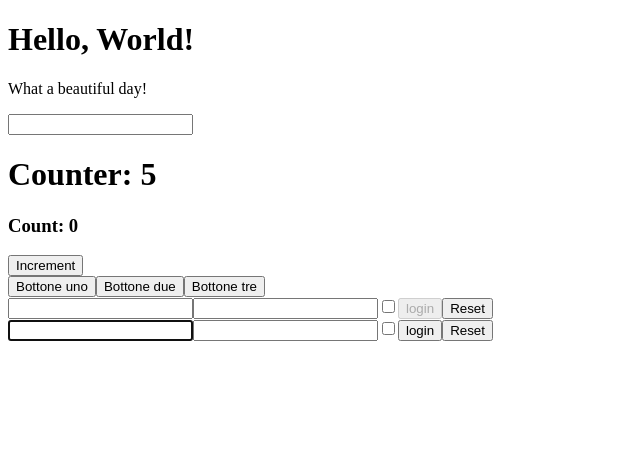
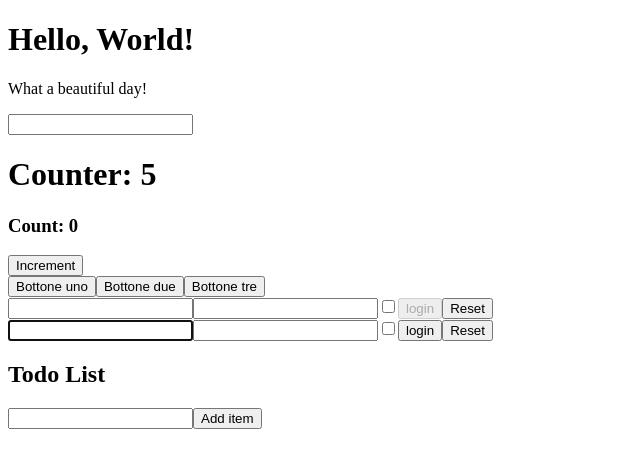
Before and after one commit to AlessioSatta/react-exercises, a React (Create React App) app in the folder my-app/: page / in a window 1280 px wide. Shown: the top 468 px of the page, without its empty margins (0-640 px from the left). Built offline with nearby package versions, Linux system fonts and the light colour scheme.

Commit message:
feat: add TodoList component

```diff
--- a/my-app/src/App.js
+++ b/my-app/src/App.js
@@ -5,6 +5,7 @@ import { Counter } from './Counter';
 import { Hello } from './Hello';
 import { InterectiveWelcome } from './InteractiveWelcome';
 import { Login } from './Login';
+import { TodoList } from './TodoList';
 import { UncontrolledLogin } from './UncontrolledLogin';
 
 export class App extends React.Component {
@@ -18,6 +19,7 @@ export class App extends React.Component {
                 <ClickTracker />
                 <Login />
                 <UncontrolledLogin />
+                <TodoList />
             </div>
         )
     }
--- /dev/null
+++ b/my-app/src/TodoList.js
@@ -0,0 +1,40 @@
+import React from "react";
+
+export class TodoList extends React.Component {
+    state = {
+        inputValue: '', // valore dell'input utile per aggiorname lo stato e l'array
+        items: [] // array vuoto per l'inserimento degli elementi
+    }
+
+    handleAddItem = (event) => {
+        event.preventDefault()
+        this.setState(() => {
+            return {
+                items: [this.state.inputValue, ...this.state.items], // aggiunge all'array il nuovo elemento
+                inputValue: '' // cancella il campo di input per prepararlo ad un nuovo inserimento
+            }
+        })
+    }
+
+    // funzione necessaria per campilare il campo di input e aggiornare lo stato
+    handelInputChange = (event) => {
+        this.setState({
+            inputValue: event.target.value
+        })
+    }
+
+    render() {
+        return (
+            <div>
+                <h2>Todo List</h2>
+                <input name="items" value={this.state.inputValue} onChange={this.handelInputChange}></input>
+                <button onClick={this.state.inputValue !== '' ? this.handleAddItem : undefined}>Add item</button>
+                <ul>
+                    {this.state.items.map((items, index) => {
+                        return <li key={index + items}>{items}</li>
+                    })}
+                </ul>
+            </div>
+        )
+    }
+}
```
